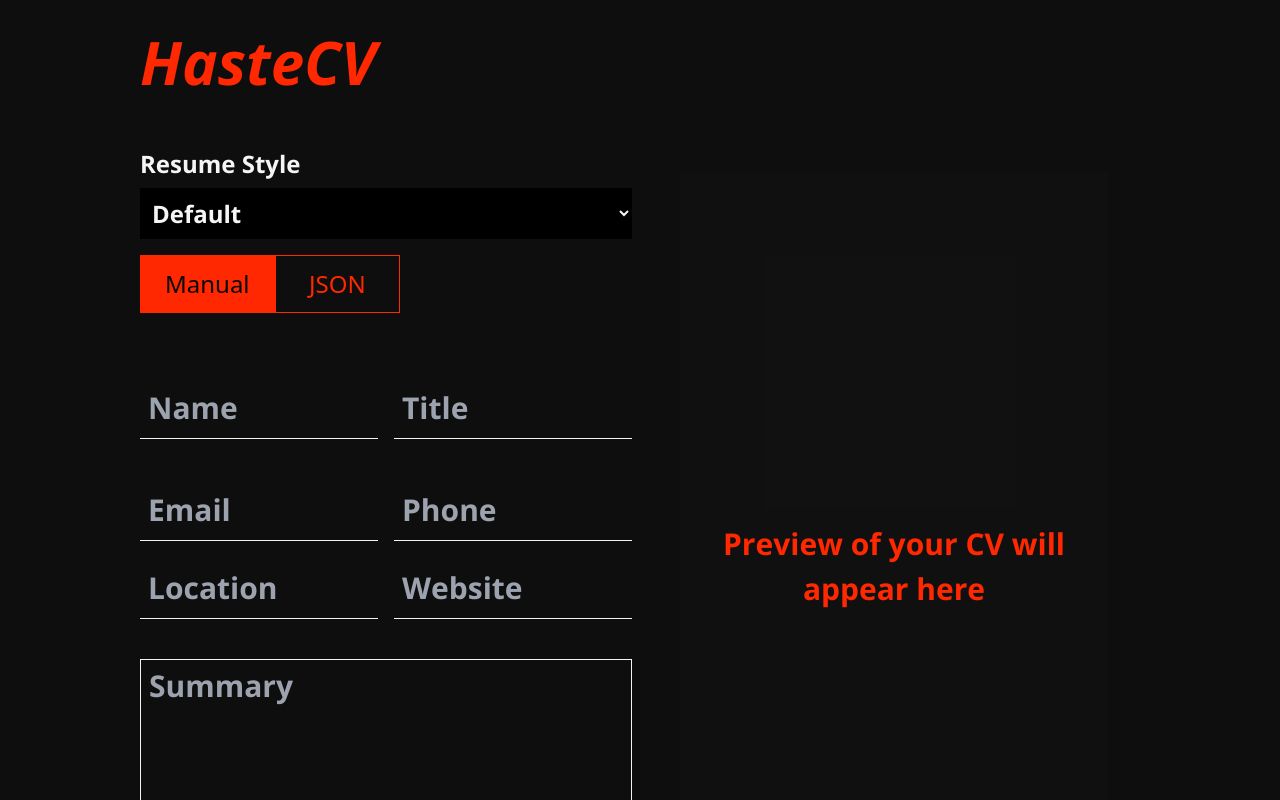
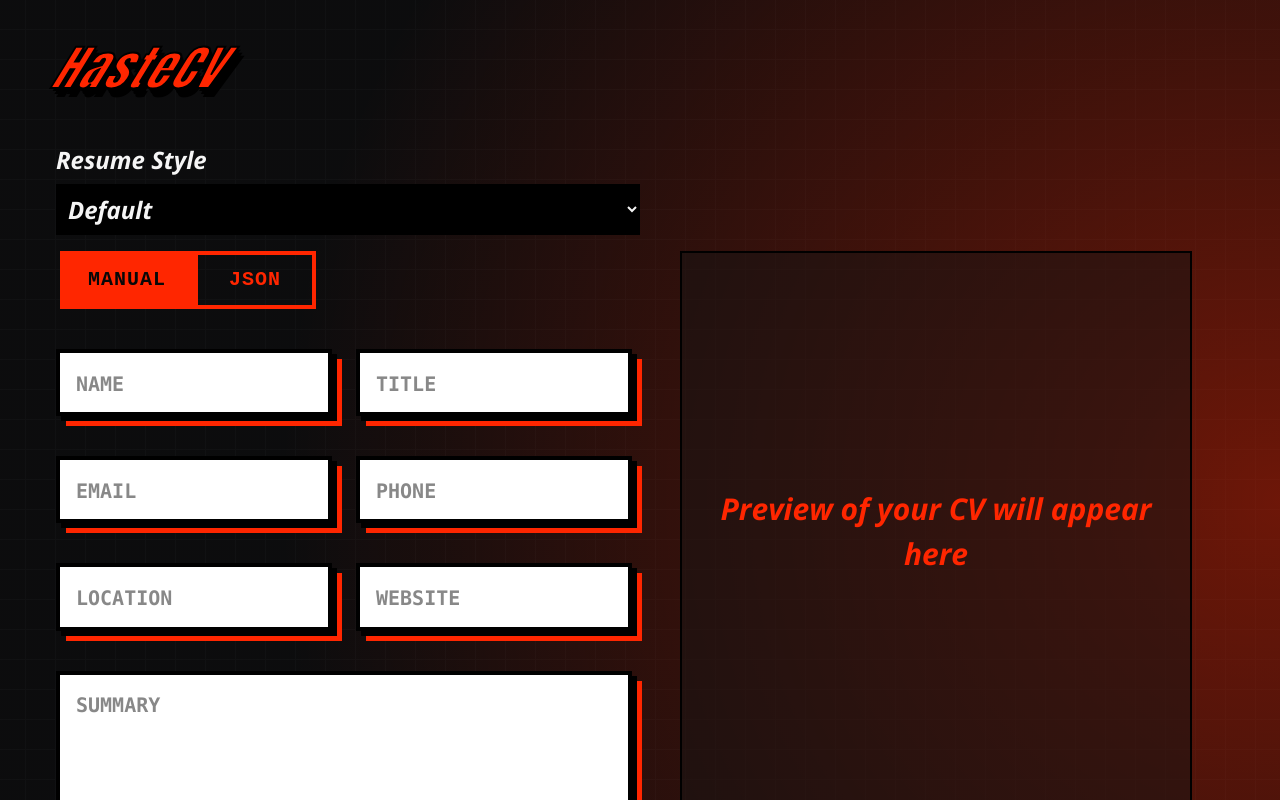
Before and after one commit to Chrisdalbano/hastecv, a Vue app in the folder pdfgen-front/: page / in a window 1280 px wide. Shown: the top 800 px of the page. Built offline with nearby package versions, Linux system fonts and the light colour scheme.

Commit message:
arremangala arrepujala

```diff
--- a/pdfgen-front/src/assets/fonts.css
+++ b/pdfgen-front/src/assets/fonts.css
@@ -1,20 +1,10 @@
+@import url("https://fonts.googleapis.com/css2?family=Anton&family=Archivo+Black&family=Domine:wght@400..700&display=swap");
 @font-face {
   font-family: "OpenSans";
-  src: url("../assets/fonts/OpenSans-BoldItalic.ttf") format("truetype");
-  font-weight: bold;
-  font-style: italic;
-}
-
-@font-face {
-  font-family: "OpenSans";
-  src: url("../assets/fonts/OpenSans-Regular.ttf") format("truetype");
-  font-style: normal;
-}
-
-@font-face {
-  font-family: "OpenSans";
-  src: url("../assets/fonts/OpenSans-Bold.ttf") format("truetype");
-  font-style: bold;
+  src:
+    url("../assets/fonts/OpenSans-BoldItalic.ttf") format("truetype"),
+    url("../assets/fonts/OpenSans-Regular.ttf") format("truetype"),
+    url("../assets/fonts/OpenSans-Bold.ttf") format("truetype");
 }
 
 @font-face {
--- a/pdfgen-front/src/assets/global.css
+++ b/pdfgen-front/src/assets/global.css
@@ -1,5 +1,5 @@
 :root {
-  --haste-yellow: #ff2800;
+  --haste-yellow: hsl(9, 100%, 50%);
   --primary-black: #080808;
 }
 
@@ -72,17 +72,47 @@
   background-color: var(--primary-black);
 }
 
+.jsoneditor {
+  border: none;
+}
+
 body {
+  --position: 100% 500px;
   color: whitesmoke;
   display: flex;
   flex-direction: column;
   min-height: 100svh;
-  background: rgb(14, 14, 14) 52.4%;
+  /* background: rgb(14, 14, 14) 52.4%; */
+  background:
+    radial-gradient(
+      circle 1000px at var(--position),
+      hsl(9 100% 50% / 0.4),
+      transparent
+    ),
+    conic-gradient(
+        from 90deg at 1px 1px,
+        hsl(228, 6%, 5%) 90deg,
+        hsl(228, 6%, 7%) 0
+      )
+      center -1px / 30px 30px;
 }
 
+@media (max-width: 768px) {
+  body {
+    --position: right top;
+  }
+}
+/*
+@media (min-height: 8000px) {
+  body {
+    --position: right;
+  }
+} */
+
 .center {
-  width: min(100% - 2rem, 1000px);
+  width: min(100% - 2rem, 1200px);
   margin-inline: auto;
+  padding-inline: 1rem;
 }
 .active-link {
   background-color: var(--haste-yellow) !important;
--- a/pdfgen-front/src/components/AppHeader.vue
+++ b/pdfgen-front/src/components/AppHeader.vue
@@ -2,7 +2,7 @@
   <header
     class="center bg-transparent py-8 font-open-sans font-bold italic text-white"
   >
-    <h1 class="text-6xl">HasteCV</h1>
+    <h1 class="logo">HasteCV</h1>
   </header>
 </template>
 
@@ -14,4 +14,17 @@
 h1 {
   color: var(--haste-yellow);
 }
+
+h1.logo {
+  font-size: 3rem;
+  font-family: "Anton", sans-serif;
+  font-weight: 400;
+  letter-spacing: 2px;
+  text-shadow:
+    3px 3px 0 #000,
+    6px 6px 0 #000,
+    9px 9px 0 #000;
+  transform: skewX(-20deg);
+  -webkit-text-stroke: 2px black;
+}
 </style>
--- a/pdfgen-front/src/components/AppLink.vue
+++ b/pdfgen-front/src/components/AppLink.vue
@@ -1,7 +1,6 @@
 <script setup>
 import { computed } from "vue";
 import { RouterLink } from "vue-router";
-
 
 const props = defineProps({
   ...RouterLink.props,
@@ -25,22 +24,21 @@
   <a v-if="isExternalLink" v-bind="$attrs" :href="to" target="_blank">
     <slot />
   </a>
-  <router-link
-    v-else
-    v-bind="$props"
-  >
-
-      <slot />
+  <router-link v-else v-bind="$props">
+    <slot />
   </router-link>
 </template>
 
 <style scoped>
 a {
   padding: 10px 24px;
-  border: 1px solid var(--haste-yellow);
+  border: 4px solid var(--haste-yellow);
   color: var(--haste-yellow);
-  font-size: 24px;
-  font-weight: 500;
+  font-size: 20px;
+  font-weight: 600;
+  letter-spacing: 1px;
+  font-family: monospace;
+  text-transform: uppercase;
   text-align: center;
   transition:
     background-color 250ms cubic-bezier(0.93, 0.26, 0.07, 0.69),
--- a/pdfgen-front/src/components/JsonEditor.vue
+++ b/pdfgen-front/src/components/JsonEditor.vue
@@ -1,17 +1,16 @@
 <template>
   <div class="mt-8">
     <h2 class="mb-4 text-2xl font-bold text-white">Edit JSON</h2>
-    <form @submit.prevent="submitForm">
-      <div ref="jsonEditor" class="my-12 h-72"></div>
-      <button type="submit" @click="submitJson" class="haste-button">
-        Generate
-      </button>
+    <form @submit.prevent="submitJson">
+      <div ref="jsonEditor" class="my-12 h-[45vmin]"></div>
+      <button type="submit" class="haste-button">Generate</button>
     </form>
   </div>
 </template>
+
 <script setup>
 import JSONEditor from "jsoneditor";
-import { useResumeDataStore } from "../stores/resumeData";
+import { useResumeDataStore } from "@/stores/resumeData";
 import { ref, onMounted } from "vue";
 import "jsoneditor/dist/jsoneditor.css";
 import "ace-builds/src-noconflict/ace";
@@ -20,7 +19,6 @@
 const store = useResumeDataStore();
 const jsonEditor = ref(null);
 const editor = ref(null);
-const emit = defineEmits(["submit"]);
 
 onMounted(() => {
   const container = jsonEditor.value;
@@ -35,15 +33,11 @@
 function submitJson() {
   try {
     const parsedData = editor.value.get();
-    emit("submit", JSON.stringify(parsedData));
     store.resumeData = parsedData;
+    store.generatePdf(parsedData);
   } catch (error) {
     alert("Invalid JSON format");
   }
 }
-
-function submitForm() {
-  emit("submit", JSON.stringify(store.resumeData));
-}
 </script>
 <style scoped></style>
--- a/pdfgen-front/src/components/home/PreviewCV.vue
+++ b/pdfgen-front/src/components/home/PreviewCV.vue
@@ -5,9 +5,9 @@
       :src="props.downloadLink"
       class="h-full w-full border"
     ></iframe>
-    <div v-else class="preview-placeholder">
+    <p v-else class="preview-placeholder px-4">
       Preview of your CV will appear here
-    </div>
+    </p>
   </div>
 </template>
 
@@ -24,11 +24,19 @@
   flex: 1;
   position: relative;
   margin: 2rem;
-  height: 90%;
+  margin-top: 0;
+  height: 70svh;
   display: flex;
   align-items: center;
   justify-content: center;
   background-color: #1414147c;
+  border: 2px solid black;
+}
+
+@media (max-width: 1024px) {
+  .preview-overlay {
+    margin: 0;
+  }
 }
 
 .preview-placeholder {
--- a/pdfgen-front/src/components/home/ResumeForm.vue
+++ b/pdfgen-front/src/components/home/ResumeForm.vue
@@ -1,59 +1,49 @@
 <template>
-  <div class="py-4">
-    <div class="mb-4 flex items-center"></div>
-  </div>
+  <form @submit.prevent="generatePdf">
+    <fieldset class="mt-10 space-y-10">
+      <div class="grid grid-cols-1 gap-x-6 gap-y-10 md:grid-cols-2">
+        <TextInput
+          v-model="store.resumeData.name"
+          label="name"
+          id="name-input"
+        />
+        <TextInput
+          v-model="store.resumeData.title"
+          label="title"
+          id="title-input"
+        />
 
-  <div class="py-4">
-      <form @submit.prevent="submitForm">
-        <div class="grid grid-cols-1 gap-4 md:grid-cols-2">
-          <input
-            v-model="store.resumeData.name"
-            class="w-full p-2"
-            type="text"
-            placeholder="Name"
+        <TextInput
+          v-model="store.resumeData.contact.email"
+          label="email"
+          id="email-input"
         />
-          <input
-            v-model="store.resumeData.title"
-            class="w-full p-2"
-            type="text"
-            placeholder="Title"
+
+        <TextInput
+          v-model="store.resumeData.contact.phone"
+          label="phone"
+          id="phone-input"
+        />
+
+        <TextInput
+          v-model="store.resumeData.contact.location"
+          label="location"
+          id="location-input"
+        />
+
+        <TextInput
+          v-model="store.resumeData.contact.website"
+          label="website"
+          id="website-input"
         />
       </div>
 
-        <div class="mt-10 grid grid-cols-1 gap-4 md:grid-cols-2">
-          <input
-            v-model="store.resumeData.contact.email"
-            class="w-full p-2"
-            type="email"
-            placeholder="Email"
+      <AreaTextInput
+        v-model="store.resumeData.summary"
+        label="Summary"
+        id="summary-input"
       />
-          <input
-            v-model="store.resumeData.contact.phone"
-            class="w-full p-2"
-            type="tel"
-            placeholder="Phone"
-          />
-          <input
-            v-model="store.resumeData.contact.location"
-            class="w-full p-2"
-            type="text"
-            placeholder="Location"
-          />
-
-          <input
-            v-model="store.resumeData.contact.website"
-            class="w-full p-2"
-            type="text"
-            placeholder="Website"
-          />
-        </div>
-
-        <textarea
-          v-model="store.resumeData.summary"
-          class="mt-10 w-full p-2 text-3xl font-bold"
-          rows="4"
-          placeholder="Summary"
-        ></textarea>
+    </fieldset>
 
     <div
       v-for="(exp, index) in store.resumeData.experience"
@@ -152,15 +142,10 @@
           x
         </button>
       </div>
-          <button @click.prevent="addSkill" class="haste-option">
-            + Skill
-          </button>
+      <button @click.prevent="addSkill" class="haste-option">+ Skill</button>
       <button type="submit" class="haste-button">Generate</button>
     </div>
-
   </form>
-
-
 
   <ReusableModal
     :show="showModal"
@@ -168,7 +153,6 @@
     @close="closeModal"
     @save="saveEntry"
   >
-      <template v-if="modalType === 'experience'">
     <input
       v-model="newEntry.position"
       class="mb-2 w-full p-2"
@@ -193,8 +177,14 @@
       rows="3"
       placeholder="Responsibilities"
     ></textarea>
-      </template>
-      <template v-if="modalType === 'education'">
+  </ReusableModal>
+
+  <ReusableModal
+    :show="showModal"
+    :title="modalTitle"
+    @close="closeModal"
+    @save="saveEntry"
+  >
     <input
       v-model="newEntry.degree"
       class="mb-2 w-full p-2"
@@ -213,14 +203,14 @@
       type="text"
       placeholder="Dates"
     />
-      </template>
   </ReusableModal>
-  </div>
 </template>
 
 <script setup>
 import { useResumeDataStore } from "@/stores/resumeData";
 import { ref } from "vue";
+import TextInput from "@/components/home/resume_form/TextInput.vue";
+import AreaTextInput from "@/components/home/resume_form/AreaTextInput.vue";
 
 import ReusableModal from "@/components/ReusableModal.vue";
 
@@ -230,7 +220,7 @@
 const modalTitle = ref("");
 const newEntry = ref({});
 
-function submitForm() {
+function generatePdf() {
   store.generatePdf(JSON.stringify(store.resumeData));
 }
 
--- a/pdfgen-front/src/components/home/TemplateSelector.vue
+++ b/pdfgen-front/src/components/home/TemplateSelector.vue
@@ -1,5 +1,5 @@
 <template>
-  <div class="mt-2">
+  <div class="mt-2 grid">
     <label class="font-open-sans text-2xl font-bold">Resume Style</label>
     <select
       v-model="selectedTemplate"
--- /dev/null
+++ b/pdfgen-front/src/components/home/resume_form/AreaTextInput.vue
@@ -0,0 +1,89 @@
+<template>
+  <div
+    class="input-container relative isolate h-[4.2rem] border-4 border-black bg-white shadow-[5px_5px_0_black,_10px_10px_var(--haste-yellow)]"
+    :style="{
+      height: `calc(4.2rem * ${rows})`
+    }"
+  >
+    <textarea
+      type="text"
+      :id="id"
+      :name="label"
+      v-model="model"
+      :placeholder="label"
+      :rows="rows"
+      class="brutal-input absolute inset-0 z-20 resize-none border-0 px-4 py-4 text-lg text-black placeholder:text-transparent"
+    ></textarea>
+    <label
+      :for="id"
+      class="pointer-events-none absolute z-10 translate-y-4 px-4 font-mono text-xl font-bold uppercase text-[#888]"
+    >
+      {{ label }}
+    </label>
+  </div>
+</template>
+
+<script setup>
+const model = defineModel({ required: true, default: "" });
+
+defineProps({
+  label: {
+    required: true,
+    default: "Name"
+  },
+  id: {
+    required: true,
+    default: ""
+  },
+  rows: {
+    default: 5
+  }
+});
+</script>
+
+<style scoped>
+textarea:focus {
+  outline: none;
+}
+
+.brutal-input:focus {
+  border-color: hsla(9, 100%, 50%, 0.9);
+  transition: all 0.25s;
+}
+
+.brutal-input:focus::placeholder {
+  color: transparent;
+  transition: all 0.25s;
+}
+
+.input-container > label {
+  transition: all 0.5s;
+}
+
+.input-container {
+  margin-top: 1rem;
+  transition: all 0.5s;
+}
+
+.input-container:has(.brutal-input:focus) {
+  border-color: var(--haste-yellow);
+}
+
+.input-container > .top-border-right {
+  transition: all 0.5s;
+}
+
+.brutal-input:focus ~ label {
+  background: var(--haste-yellow);
+  transform: translateY(-70%) translateX(7px);
+  color: white;
+  padding-inline: 7px;
+  padding-block: 3px;
+  letter-spacing: 1px;
+  font-size: 0.9rem;
+}
+
+.brutal-input:not(:focus):not(:placeholder-shown) ~ label {
+  color: transparent;
+}
+</style>
--- /dev/null
+++ b/pdfgen-front/src/components/home/resume_form/TextInput.vue
@@ -0,0 +1,82 @@
+<template>
+  <div
+    class="__input-container relative isolate h-[4.2rem] border-4 border-black bg-white shadow-[5px_5px_0_black,_10px_10px_var(--haste-yellow)]"
+  >
+    <input
+      v-model="model"
+      type="text"
+      :id="id"
+      :name="label"
+      autocomplete="off"
+      :placeholder="label"
+      class="__brutal-input absolute inset-0 z-20 border-0 px-4 text-lg text-black placeholder:text-transparent"
+    />
+    <label
+      :for="id"
+      class="pointer-events-none absolute z-10 translate-y-1/2 px-4 pt-[2px] font-mono text-xl font-bold uppercase text-[#888]"
+    >
+      {{ label }}
+    </label>
+  </div>
+</template>
+
+<script setup>
+const model = defineModel({ required: true, default: "" });
+
+defineProps({
+  label: {
+    required: true,
+    default: "Name"
+  },
+  id: {
+    required: true,
+    default: ""
+  }
+});
+</script>
+
+<style scoped>
+input:focus {
+  outline: none;
+}
+
+.__brutal-input:focus {
+  border-color: hsla(9, 100%, 50%, 0.9);
+  transition: all 0.25s;
+}
+
+.__brutal-input:focus::placeholder {
+  color: transparent;
+  transition: all 0.25s;
+}
+
+.__input-container > label {
+  transition: all 0.5s;
+}
+
+.__input-container {
+  transition: all 0.5s;
+}
+
+.__input-container:has(.__brutal-input:focus) {
+  border-color: var(--haste-yellow);
+}
+
+.__input-container > .top-border-right {
+  transition: all 0.5s;
+}
+
+.__brutal-input:focus ~ label {
+  background: var(--haste-yellow);
+  transform: translateY(-70%) translateX(7px);
+  color: white;
+  padding-inline: 7px;
+  padding-block: 1px;
+  letter-spacing: 1px;
+  font-size: 0.88rem;
+}
+
+.__brutal-input:not(:focus):not(:placeholder-shown) ~ label {
+  color: transparent;
+}
+</style>
--- a/pdfgen-front/src/views/HomeView.vue
+++ b/pdfgen-front/src/views/HomeView.vue
@@ -1,11 +1,14 @@
 <template>
+  <div class="center grid grid-cols-2 max-lg:grid-cols-1">
+    <TemplateSelector @select="updateTemplate" />
+  </div>
   <div
     style="--min-width: 300"
-    class="center relative z-10 grid grid-cols-2 gap-4 overflow-hidden py-4 max-md:grid-cols-1"
+    class="center relative z-10 grid grid-cols-2 gap-4 overflow-hidden p-1 py-4 max-lg:grid-cols-1"
   >
-    <div>
-      <TemplateSelector @select="updateTemplate" />
-      <div class="switch-toggle">
+    <div class="space-y-4">
+      <!-- padding left to compensate the .center class padding -->
+      <div class="switch-toggle pl-1">
         <AppLink to="/" class="flex-1">Manual</AppLink>
         <AppLink to="/json" class="flex-1">JSON</AppLink>
       </div>
@@ -36,6 +39,5 @@
   background: transparent;
   display: flex;
   max-width: var(--max-width);
-  margin-top: 1em;
 }
 </style>
```
Also changed, not shown: 1 other file (tests, documents, lock files or other folders). Lines whose indentation alone changed are shown as unchanged.
